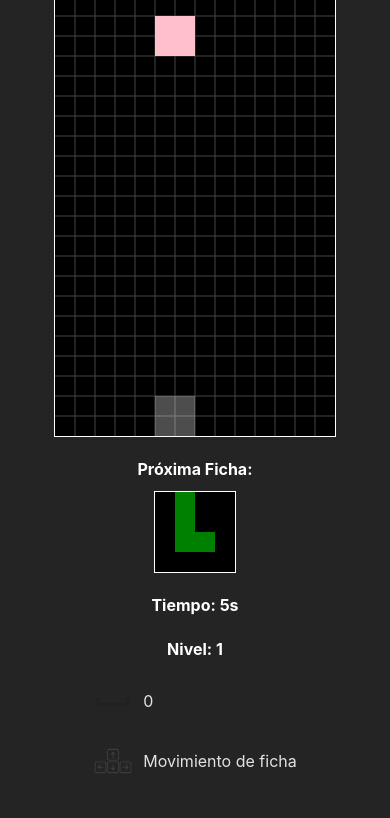
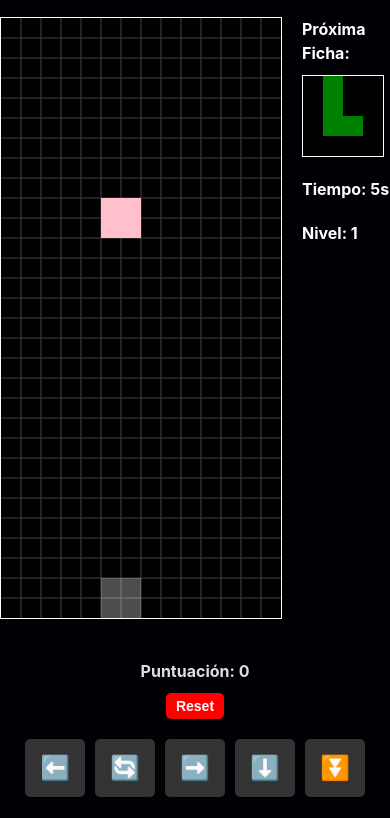
Before and after one commit to RubenOnsurbe/TetrisRDEV, a plain HTML site: page index.html in a window 390 px wide. Shown: the part 70-888 px from the top of the page. After the commit the page ends 867 px from the top, so only its background shows below. Drawn offline with Linux system fonts and the light colour scheme.

Commit message:
chore: Mejorar la interfaz de usuario del juego Tetris

```diff
--- a/index.html
+++ b/index.html
@@ -26,6 +26,7 @@
             </div>
             <div id="main">
                 <canvas id="gameCanvas"></canvas>
+
                 <div id="next-piece-container">
                     <strong>Próxima Ficha:</strong>
                     <canvas id="nextPieceCanvas" width="80" height="80"></canvas>
@@ -39,9 +40,10 @@
             </div>
         </div>
         <footer>
-            <strong>Puntuación: <span>0</span></strong>
+            <strong>Puntuación: <span id="puntuacion">0</span></strong>
             <button id="reset-button">Reset</button>
         </footer>
+    </div>
     <div id="touch-controls">
         <button id="left-btn">⬅️</button>
         <button id="rotate-btn">🔄</button>
@@ -49,7 +51,6 @@
         <button id="down-btn">⬇️</button>
         <button id="drop-btn">⏬</button>
     </div>
-    </div>
     <script src="script.js"></script>
 </body>
 
--- a/script.js
+++ b/script.js
@@ -50,7 +50,7 @@ const PIECES = [
 /* juego */
 const canvas = document.getElementById('gameCanvas');
 const context = canvas.getContext('2d');
-const $score = document.querySelector('span');
+const $score = document.querySelector('#puntuacion');
 const $section = document.querySelector('section');
 const $resetButton = document.getElementById('reset-button');
 const nextPieceCanvas = document.getElementById('nextPieceCanvas');
--- a/styles.css
+++ b/styles.css
@@ -5,7 +5,7 @@
 
     color-scheme: dark light;
     color: rgba(255, 255, 255, 0.87);
-    background-color: #242424;
+    background-color: #000005;
 
     font-synthesis: none;
     text-rendering: optimizeLegibility;
@@ -133,25 +133,50 @@ button {
     background-color: #555;
 }
 
+/* Ocultar los controles táctiles en pantallas más grandes que 768px */
+@media (min-width: 769px) {
+    #touch-controls {
+        display: none;
+    }
+}
+
 @media (max-width: 768px) {
     #game-container {
-        flex-direction: column;
-        align-items: center;
+        flex-direction: row;
+        /* Mantén los elementos en una fila */
+        align-items: flex-start;
     }
 
     #main {
-        flex-direction: column;
-        align-items: center;
+        display: flex;
+        flex-direction: row;
+        /* Mantén la dirección en fila */
+        gap: 20px;
     }
 
-    #instructions {
-        order: 2;
+    #next-piece-container {
+        align-items: flex-start;
+        /* Alinea los elementos a la izquierda */
     }
 
     footer {
         flex-direction: column;
+        /* Cambia a columna para el footer */
         gap: 10px;
         align-items: center;
         max-width: 100%;
     }
+
+    #instructions {
+        display: none;
+        /* Ocultar instrucciones en pantallas pequeñas */
+    }
+
+    #touch-controls {
+        justify-content: center;
+        gap: 10px;
+        margin-top: 20px;
+        width: 100%;
+        /* Asegura que los botones tomen el ancho completo */
+    }
 }
```
Lines whose indentation alone changed are shown as unchanged.
